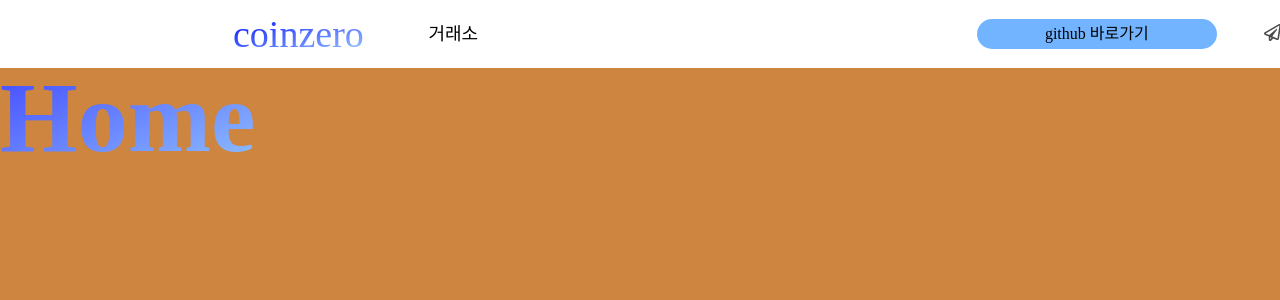
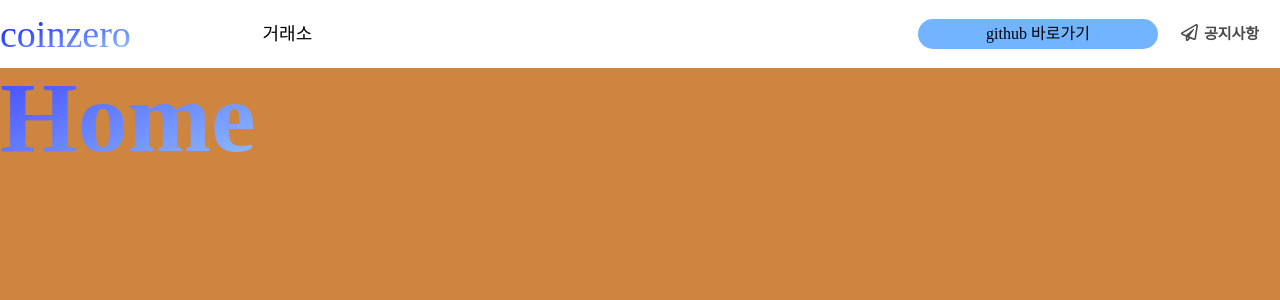
Before and after one commit to LESANF/coinzero, a React (Create React App) app: page / in a window 1280 px wide. Shown: the top 300 px of the page. Built offline with nearby package versions, Linux system fonts and the light colour scheme.

Commit message:
working: NavBar

```diff
--- a/src/Components/Nav.tsx
+++ b/src/Components/Nav.tsx
@@ -9,6 +9,7 @@ const Navbar = styled.nav`
     left: 0;
     right: 0;
     height: 68px;
+    width: 100vw;
     background-color: #fff;
     min-width: 500px;
     z-index: 1000;
@@ -19,10 +20,14 @@ const Navbar = styled.nav`
 `;
 
 const NavInner = styled.div`
-    margin: 0 0 0 233px;
+    /* margin: 0 0 0 233px;
     width: inherit;
-    height: inherit;
+    height: inherit; */
     display: flex;
+    justify-content: space-between;
+    margin: 0 auto;
+    height: 100%;
+    max-width: 1440px;
     align-items: center;
 `;
 
@@ -43,7 +48,7 @@ const NavMenu = styled.ul`
     display: flex;
     justify-content: center;
     align-items: center;
-    margin: 0 0 0 40px;
+    margin: 0 0 0 24px;
     font-size: 16px;
 `;
 
@@ -114,7 +119,7 @@ const NavNotice = styled(motion.div)`
     min-width: 124px;
     height: inherit;
     cursor: pointer;
-    padding: 0 24px;
+    /* padding: 0 24px; */
     display: flex;
     justify-content: center;
     align-items: center;
```
